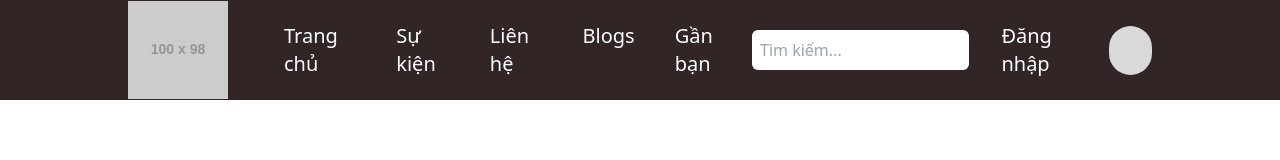
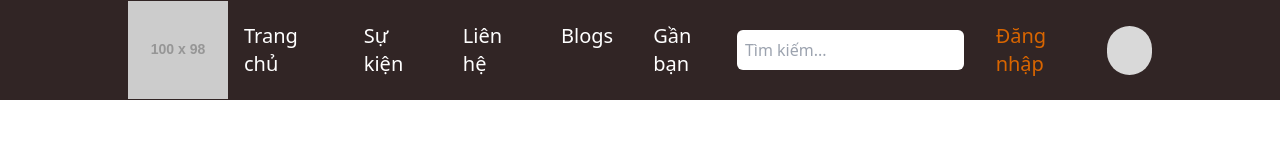
Before and after one commit to NTDung93/restaurant-booking-platform-fe, a React (Vite) app: page /signin in a window 1280 px wide. Shown: the top 160 px of the page. Built offline with nearby package versions, Linux system fonts and the light colour scheme; no server answers.

Commit message:
fix-header

```diff
--- a/src/components/Header/index.tsx
+++ b/src/components/Header/index.tsx
@@ -1,14 +1,16 @@
 import { useState } from 'react';
-import { Link } from 'react-router-dom';
+import { Link, useLocation } from 'react-router-dom';
 
 export default function Header() {
   const [isMenuOpen, setIsMenuOpen] = useState(false);
-  const [activeNav, setActiveNav] = useState(''); // Thêm trạng thái cho link được nhấn
+  const location = useLocation();
 
-  const handleNavClick = (navItem: string) => {
-    setActiveNav(navItem);
+  const handleLinkClick = () => {
     setIsMenuOpen(false);
   };
+
+  const isSignInPage = location.pathname === '/signin';
+  const isHomePage = location.pathname === '/';
 
   return (
     <>
@@ -23,39 +25,38 @@ export default function Header() {
             <nav
               className={`md:flex space-x-4 md:space-x-10 ${isMenuOpen ? 'flex' : 'hidden'} md:block flex-col md:flex-row absolute md:static left-0 top-[80px] w-full bg-[#312525] md:bg-transparent`}
             >
-              <a href=""></a>
               <Link
                 to="/"
-                className={`text-white text-lg md:text-xl hover:text-[#D86500] p-4 md:p-0 ${activeNav === 'home' ? 'text-[#D86500]' : ''}`}
-                onClick={() => handleNavClick('home')}
+                className={`text-lg md:text-xl p-4 md:p-0 ${isHomePage ? 'text-[#D86500]' : 'text-white'} hover:text-[#D86500]`}
+                onClick={handleLinkClick}
               >
                 Trang chủ
               </Link>
               <a
                 href="#"
-                className={`text-white text-lg md:text-xl hover:text-[#D86500] p-4 md:p-0 ${activeNav === 'event' ? 'text-[#D86500]' : ''}`}
-                onClick={() => handleNavClick('event')}
+                className="text-white text-lg md:text-xl hover:text-[#D86500] p-4 md:p-0"
+                onClick={handleLinkClick}
               >
                 Sự kiện
               </a>
               <a
                 href="#"
-                className={`text-white text-lg md:text-xl hover:text-[#D86500] p-4 md:p-0 ${activeNav === 'contact' ? 'text-[#D86500]' : ''}`}
-                onClick={() => handleNavClick('contact')}
+                className="text-white text-lg md:text-xl hover:text-[#D86500] p-4 md:p-0"
+                onClick={handleLinkClick}
               >
                 Liên hệ
               </a>
               <a
                 href="#"
-                className={`text-white text-lg md:text-xl hover:text-[#D86500] p-4 md:p-0 ${activeNav === 'blogs' ? 'text-[#D86500]' : ''}`}
-                onClick={() => handleNavClick('blogs')}
+                className="text-white text-lg md:text-xl hover:text-[#D86500] p-4 md:p-0"
+                onClick={handleLinkClick}
               >
                 Blogs
               </a>
               <a
                 href="#"
-                className={`text-white text-lg md:text-xl hover:text-[#D86500] p-4 md:p-0 ${activeNav === 'nearYou' ? 'text-[#D86500]' : ''}`}
-                onClick={() => handleNavClick('nearYou')}
+                className="text-white text-lg md:text-xl hover:text-[#D86500] p-4 md:p-0"
+                onClick={handleLinkClick}
               >
                 Gần bạn
               </a>
@@ -71,7 +72,7 @@ export default function Header() {
             </div>
             <Link
               to="/signin"
-              className="text-white text-lg md:text-xl hover:text-[#D86500]"
+              className={`text-lg md:text-xl ${isSignInPage ? 'text-[#D86500]' : 'text-white'} hover:text-[#D86500]`}
             >
               Đăng nhập
             </Link>
```
